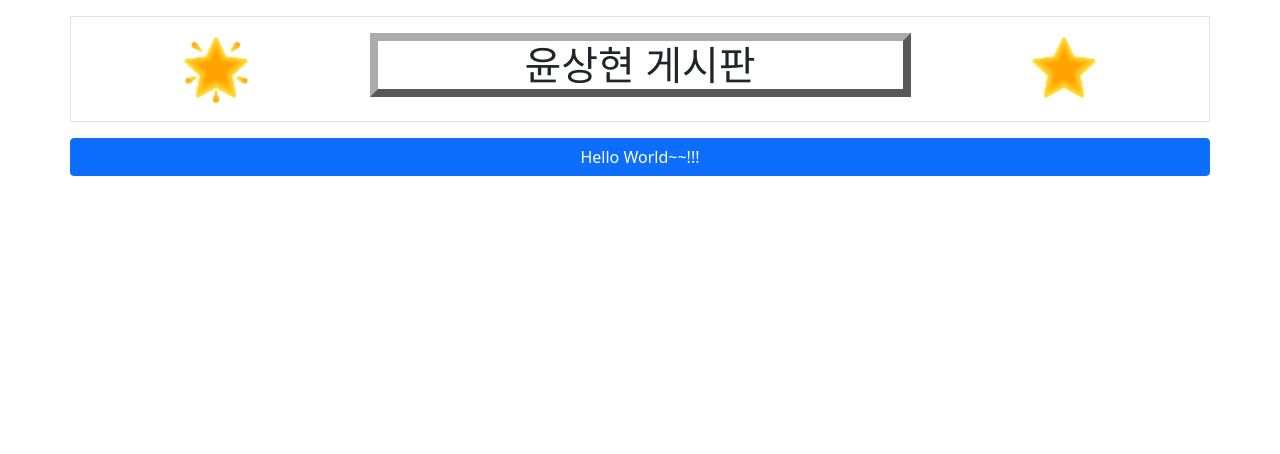
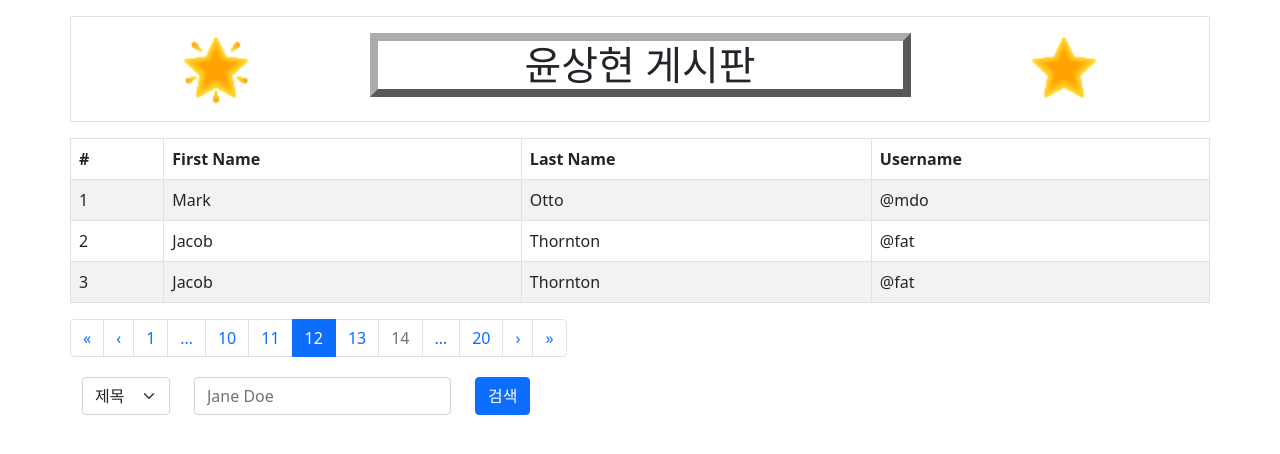
Before and after one commit to IBST-yoonSangHyeon/React-board, a React (Create React App) app: page / in a window 1280 px wide. Shown: the top 454 px of the page. Built offline with nearby package versions, Linux system fonts and the light colour scheme.

Commit message:
게시판 UI 완성
1. 게시판 테이블
2. 게시판 제목
3. 게시판 검색

```diff
--- a/src/app.jsx
+++ b/src/app.jsx
@@ -1,21 +1,32 @@
 import './app.css';
 import 'bootstrap/dist/css/bootstrap.min.css';
 import { Button, Container, Row } from 'react-bootstrap';
-import Nav from './components/nav';
+import Nav from './components/nav/nav';
+import { Component } from 'react';
+import Board from './components/board/board';
 
 
-function App() {
+class App extends Component {
 
+
+
+  render() {
     return (
+      <>
         <Container>
           <Row>
             <Nav />
           </Row>
+        </Container>
+        <Container>
           <Row>
-        <Button>Hello World~~!!!</Button>
+            <Board />
           </Row>
         </Container>
+      </>
     );
   }
 
+}
+
 export default App;
--- /dev/null
+++ b/src/components/board/board.jsx
@@ -0,0 +1,28 @@
+import React, { Component } from 'react';
+import { Container, Row } from 'react-bootstrap';
+import BoardBody from './boardBody/boardBody';
+import BoardPage from './boardPage/boardPage';
+import BoardSearch from './boardSearch/boardSearch';
+
+class Board extends Component {
+
+    render() {
+        return (
+            <>
+                <Container>
+                    <Row>
+                        <BoardBody />
+                    </Row>
+                    <Row>
+                        <BoardPage />
+                    </Row>
+                    <Row>
+                        <BoardSearch />
+                    </Row>
+                </Container>
+            </>
+        );
+    }
+}
+
+export default Board;
--- /dev/null
+++ b/src/components/board/boardBody/boardBody.jsx
@@ -0,0 +1,42 @@
+import React, { Component } from 'react';
+import styles from './boardBody.module.css';
+import { Table } from 'react-bootstrap';
+
+class BoardBody extends Component {
+    render() {
+        return (
+            <Table striped bordered hover>
+                <thead>
+                    <tr>
+                        <th>#</th>
+                        <th>First Name</th>
+                        <th>Last Name</th>
+                        <th>Username</th>
+                    </tr>
+                </thead>
+                <tbody>
+                    <tr>
+                        <td>1</td>
+                        <td>Mark</td>
+                        <td>Otto</td>
+                        <td>@mdo</td>
+                    </tr>
+                    <tr>
+                        <td>2</td>
+                        <td>Jacob</td>
+                        <td>Thornton</td>
+                        <td>@fat</td>
+                    </tr>
+                    <tr>
+                        <td>3</td>
+                        <td>Jacob</td>
+                        <td>Thornton</td>
+                        <td>@fat</td>
+                    </tr>
+                </tbody>
+            </Table>
+        );
+    }
+}
+
+export default BoardBody;
--- /dev/null
+++ b/src/components/board/boardPage/boardPage.jsx
@@ -0,0 +1,29 @@
+import React, { Component } from 'react';
+import styles from './boardPage.module.css';
+import { Pagination } from 'react-bootstrap';
+
+class BoardPage extends Component {
+    render() {
+        return (
+            <Pagination>
+                <Pagination.First />
+                <Pagination.Prev />
+                <Pagination.Item>{1}</Pagination.Item>
+                <Pagination.Ellipsis />
+
+                <Pagination.Item>{10}</Pagination.Item>
+                <Pagination.Item>{11}</Pagination.Item>
+                <Pagination.Item active>{12}</Pagination.Item>
+                <Pagination.Item>{13}</Pagination.Item>
+                <Pagination.Item disabled>{14}</Pagination.Item>
+
+                <Pagination.Ellipsis />
+                <Pagination.Item>{20}</Pagination.Item>
+                <Pagination.Next />
+                <Pagination.Last />
+            </Pagination>
+        );
+    }
+}
+
+export default BoardPage;
--- /dev/null
+++ b/src/components/board/boardSearch/boardSearch.jsx
@@ -0,0 +1,29 @@
+import React, { Component } from 'react';
+import styles from './boardSearch.module.css';
+import { Button, Col, Form, Row } from 'react-bootstrap';
+
+class BoardSearch extends Component {
+    render() {
+        return (
+            <Form>
+                <Row className="align-items-center">
+                    <Col xs="auto" className="my-1">
+                        <Form.Select className="me-sm-2" id="inlineFormCustomSelect">
+                            <option value="subject">제목</option>
+                            <option value="content">내용</option>
+                            <option value="datetime">날짜</option>
+                        </Form.Select>
+                    </Col>
+                    <Col xs="auto" className="my-1">
+                        <Form.Control id="inlineFormInputName" placeholder="Jane Doe" />
+                    </Col>
+                    <Col xs="auto" className="my-1">
+                        <Button type="submit">검색</Button>
+                    </Col>
+                </Row>
+            </Form>
+        );
+    }
+}
+
+export default BoardSearch;
```
Also changed, not shown: src/components/board/boardBody/boardBody.module.css (added), src/components/board/boardPage/boardPage.module.css (added), src/components/board/boardSearch/boardSearch.module.css (added), src/components/nav/nav.jsx (renamed from src/components/nav.jsx), src/components/nav/nav.module.css (renamed from src/components/nav.module.css). Lines whose indentation alone changed are shown as unchanged.
